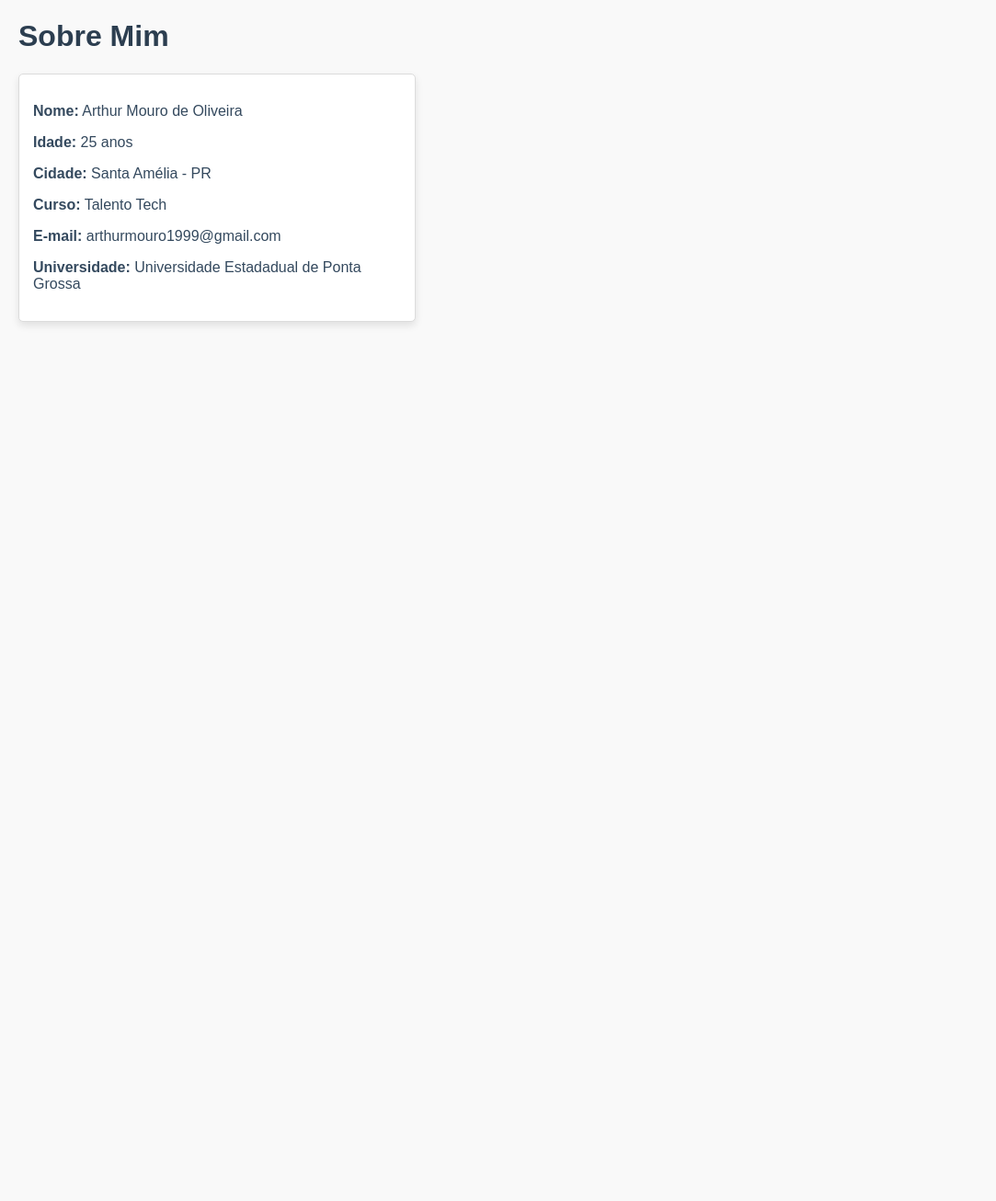
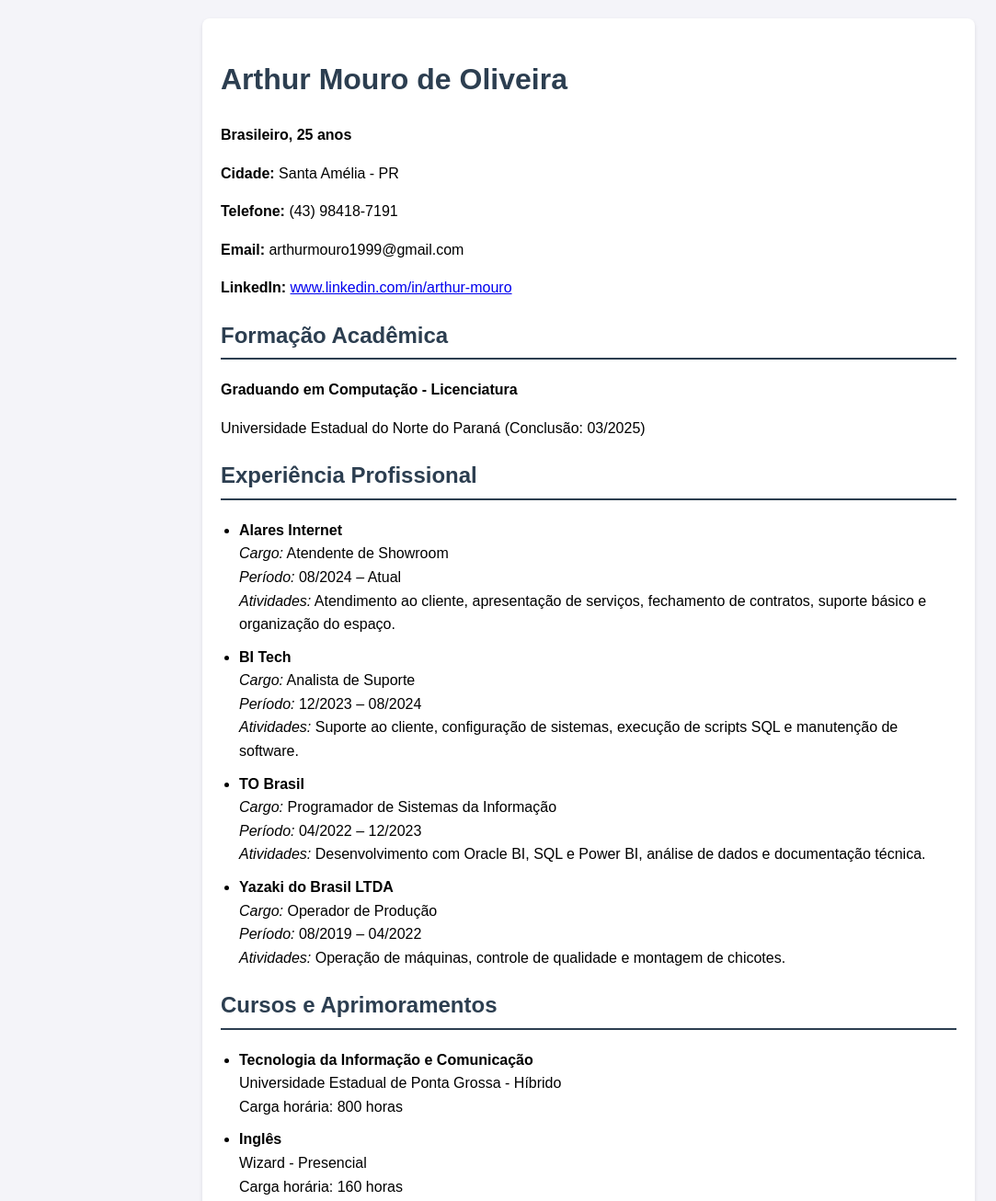
Before and after one commit to arthurmouro/arthurmouro.github.io, a plain HTML site: page novo.html in a window 1280 px wide. Shown: the top 1306 px of the page at 92% size, without its empty margins (0-1083 px from the left). Before the commit the page ends 800 px from the top, so only its background shows below. Drawn offline with Linux system fonts and the light colour scheme.

Commit message:
Update novo.html

```diff
--- a/novo.html
+++ b/novo.html
@@ -1,46 +1,106 @@
 <!DOCTYPE html>
 <html lang="pt-BR">
-
 <head>
     <meta charset="UTF-8">
     <meta name="viewport" content="width=device-width, initial-scale=1.0">
-    <title>Sobre Arthur Mouro de Oliveira</title>
+    <title>Currículo - Arthur Mouro de Oliveira</title>
     <style>
         body {
             font-family: Arial, sans-serif;
-            margin: 20px;
-            background-color: #f9f9f9;
+            line-height: 1.6;
+            background-color: #f4f4f9;
+            margin: 0;
+            padding: 0 20px;
         }
-
-        h1 {
+        h1, h2 {
             color: #2c3e50;
         }
-
-        p {
-            color: #34495e;
+        .container {
+            max-width: 800px;
+            margin: 20px auto;
+            background: #fff;
+            padding: 20px;
+            border-radius: 8px;
+            box-shadow: 0 2px 4px rgba(0, 0, 0, 0.1);
         }
-
-        .info {
-            border: 1px solid #dcdcdc;
-            border-radius: 5px;
-            padding: 15px;
-            background-color: #ffffff;
-            max-width: 400px;
-            box-shadow: 0 4px 8px rgba(0, 0, 0, 0.1);
+        .section {
+            margin-bottom: 20px;
+        }
+        .section h2 {
+            border-bottom: 2px solid #2c3e50;
+            padding-bottom: 5px;
+        }
+        .contact-info {
+            margin-bottom: 20px;
+        }
+        ul {
+            padding-left: 20px;
+        }
+        ul li {
+            margin-bottom: 10px;
         }
     </style>
 </head>
+<body>
+    <div class="container">
+        <h1>Arthur Mouro de Oliveira</h1>
+        <p><strong>Brasileiro, 25 anos</strong></p>
+        <p><strong>Cidade:</strong> Santa Amélia - PR</p>
+        <p><strong>Telefone:</strong> (43) 98418-7191</p>
+        <p><strong>Email:</strong> arthurmouro1999@gmail.com</p>
+        <p><strong>LinkedIn:</strong> <a href="https://www.linkedin.com/in/arthur-mouro" target="_blank">www.linkedin.com/in/arthur-mouro</a></p>
 
-<body>
-    <h1>Sobre Mim</h1>
-    <div class="info">
-        <p><strong>Nome:</strong> Arthur Mouro de Oliveira</p>
-        <p><strong>Idade:</strong> 25 anos</p>
-        <p><strong>Cidade:</strong> Santa Amélia - PR</p>
-        <p><strong>Curso:</strong> Talento Tech</p>
-        <p><strong>E-mail:</strong> arthurmouro1999@gmail.com</p>
-        <p><strong>Universidade:</strong> Universidade Estadadual de Ponta Grossa</p>
+        <div class="section">
+            <h2>Formação Acadêmica</h2>
+            <p><strong>Graduando em Computação - Licenciatura</strong></p>
+            <p>Universidade Estadual do Norte do Paraná (Conclusão: 03/2025)</p>
+        </div>
+
+        <div class="section">
+            <h2>Experiência Profissional</h2>
+            <ul>
+                <li>
+                    <strong>Alares Internet</strong><br>
+                    <em>Cargo:</em> Atendente de Showroom<br>
+                    <em>Período:</em> 08/2024 – Atual<br>
+                    <em>Atividades:</em> Atendimento ao cliente, apresentação de serviços, fechamento de contratos, suporte básico e organização do espaço.
+                </li>
+                <li>
+                    <strong>BI Tech</strong><br>
+                    <em>Cargo:</em> Analista de Suporte<br>
+                    <em>Período:</em> 12/2023 – 08/2024<br>
+                    <em>Atividades:</em> Suporte ao cliente, configuração de sistemas, execução de scripts SQL e manutenção de software.
+                </li>
+                <li>
+                    <strong>TO Brasil</strong><br>
+                    <em>Cargo:</em> Programador de Sistemas da Informação<br>
+                    <em>Período:</em> 04/2022 – 12/2023<br>
+                    <em>Atividades:</em> Desenvolvimento com Oracle BI, SQL e Power BI, análise de dados e documentação técnica.
+                </li>
+                <li>
+                    <strong>Yazaki do Brasil LTDA</strong><br>
+                    <em>Cargo:</em> Operador de Produção<br>
+                    <em>Período:</em> 08/2019 – 04/2022<br>
+                    <em>Atividades:</em> Operação de máquinas, controle de qualidade e montagem de chicotes.
+                </li>
+            </ul>
+        </div>
+
+        <div class="section">
+            <h2>Cursos e Aprimoramentos</h2>
+            <ul>
+                <li>
+                    <strong>Tecnologia da Informação e Comunicação</strong><br>
+                    Universidade Estadual de Ponta Grossa - Híbrido<br>
+                    Carga horária: 800 horas
+                </li>
+                <li>
+                    <strong>Inglês</strong><br>
+                    Wizard - Presencial<br>
+                    Carga horária: 160 horas
+                </li>
+            </ul>
+        </div>
     </div>
 </body>
-
 </html>
```
